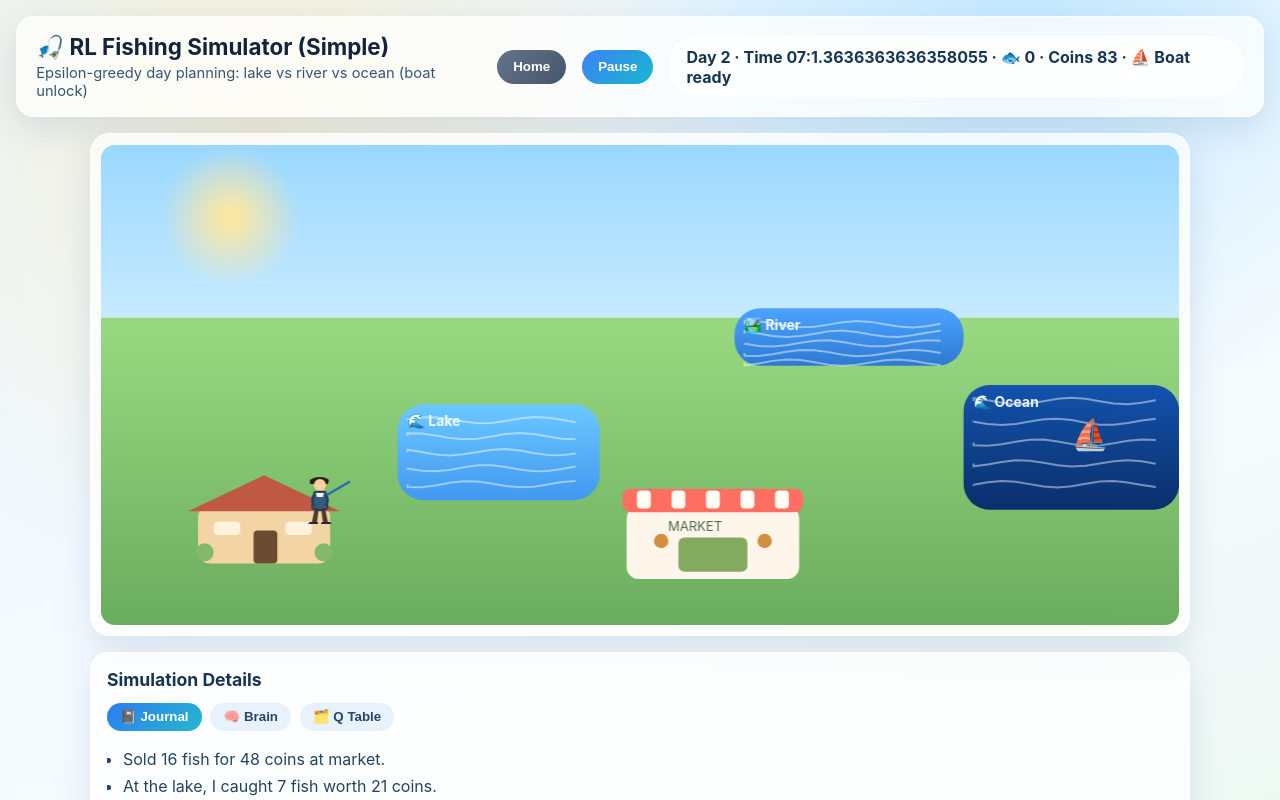
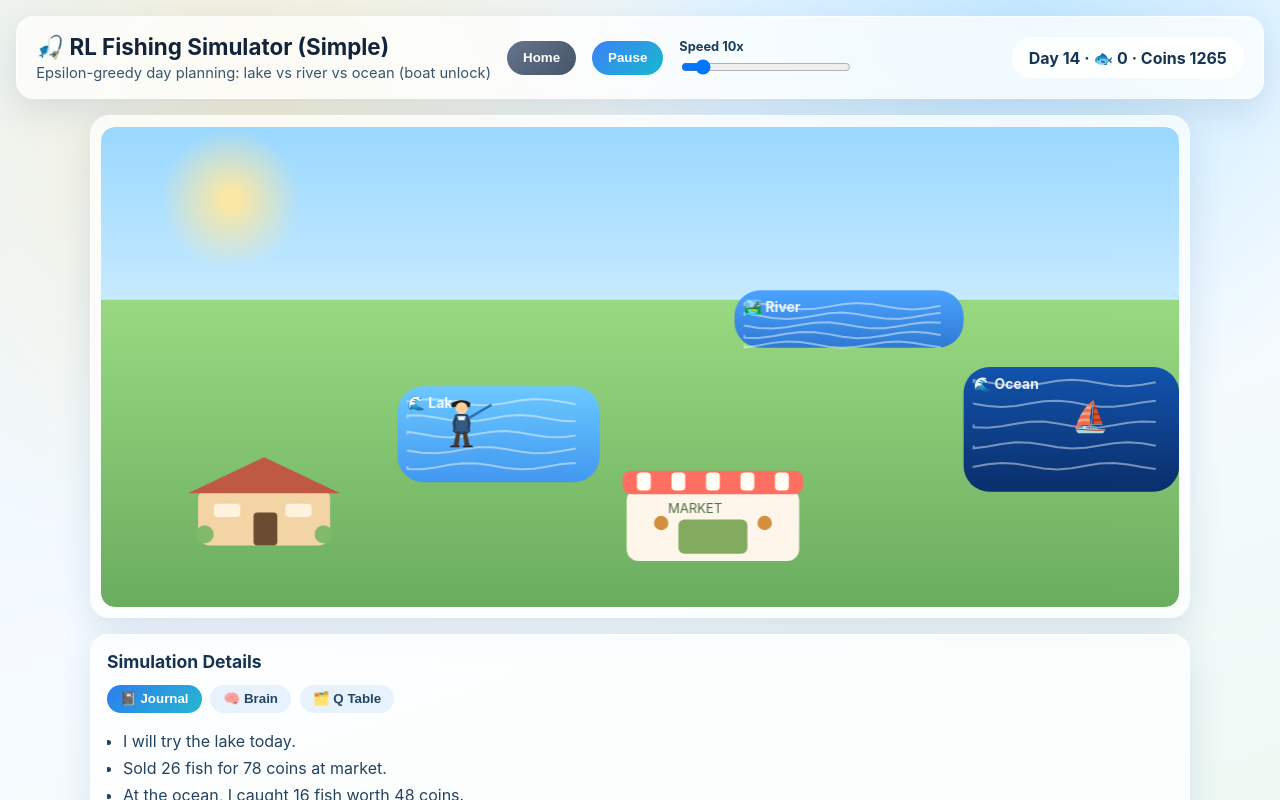
Before and after one commit to Spencer0/RLFishingSim2, a website built with Vite: page index.html in a window 1280 px wide. Both pictures are taken after a click on the button "Simple Markov Simulation". Shown: the top 800 px of the page. Built offline with nearby package versions, Linux system fonts and the light colour scheme.

Commit message:
Tighten Q-table scroll persistence and document Playwright proxy failure

```diff
--- a/src/main.js
+++ b/src/main.js
@@ -51,11 +51,18 @@ function startSimulation(mode) {
       </div>
       <button id="goHome" class="btn secondary">Home</button>
       <button id="playPause" class="btn">Pause</button>
+      <div class="sim-speed-wrap" aria-label="Simulation speed controls">
+        <label for="simSpeed" class="sim-speed-label">Speed <span id="simSpeedValue">10x</span></label>
+        <input id="simSpeed" class="sim-speed-slider" type="range" min="1" max="100" step="1" value="10" aria-label="Simulation speed from one to one hundred times" />
+      </div>
       <div id="stats" class="stats-pill"></div>
     </header>
     <main class="content">
       <section class="canvas-wrap glass">
-        <canvas id="world" width="800" height="500" aria-label="Fishing world"></canvas>
+        <div class="canvas-shell" id="canvasShell">
+          <canvas id="world" width="800" height="500" aria-label="Fishing world"></canvas>
+          <div id="fastForwardBadge" class="fast-forward-badge" aria-hidden="true">⏩ Fast forward</div>
+        </div>
       </section>
       <section class="simulation-details glass" aria-label="Simulation details">
         <h2>Simulation Details</h2>
@@ -78,6 +85,17 @@ function startSimulation(mode) {
   const canvas = document.querySelector('#world');
   const context = canvas.getContext('2d');
   const playPauseButton = document.querySelector('#playPause');
+  const speedSlider = document.querySelector('#simSpeed');
+  const speedValue = document.querySelector('#simSpeedValue');
+  const canvasShell = document.querySelector('#canvasShell');
+  const fastForwardBadge = document.querySelector('#fastForwardBadge');
+
+  const setSpeedUiState = (speed) => {
+    if (speedValue) speedValue.textContent = `${speed}x`;
+    const isFastForwarding = speed > 20;
+    canvasShell?.classList.toggle('fast-forward-active', isFastForwarding);
+    fastForwardBadge?.classList.toggle('visible', isFastForwarding);
+  };
 
   const panelController = new SimulationPanelController({
     statsElement: document.querySelector('#stats'),
@@ -88,6 +106,13 @@ function startSimulation(mode) {
     tabButtons: [...document.querySelectorAll('.detail-tab')]
   });
   panelController.bindTabs();
+
+  speedSlider?.addEventListener('input', (event) => {
+    const speed = Number(event.target.value);
+    simulationLoop.setSimulationSpeed(speed);
+    setSpeedUiState(speed);
+    panelController.refresh(activeSimulation.getState());
+  });
 
   let lastPanelRenderKey = '';
   const refreshPanels = () => {
@@ -102,6 +127,10 @@ function startSimulation(mode) {
     playPauseButton.textContent = activeSimulation.getState().isPlaying ? 'Pause' : 'Play';
     refreshPanels();
   });
+
+  simulationLoop.setSimulationSpeed(10);
+  if (speedSlider) speedSlider.value = String(simulationLoop.getSimulationSpeed());
+  setSpeedUiState(simulationLoop.getSimulationSpeed());
 
   refreshPanels();
   simulationLoop.start({
--- a/src/simulationLoop.js
+++ b/src/simulationLoop.js
@@ -1,17 +1,22 @@
 const DEFAULT_TARGET_FPS = 60;
-const DEFAULT_SIM_MINUTES_PER_SECOND = 10 / 0.22;
+const MINUTES_PER_DAY = 16 * 60;
+const DEFAULT_SIMULATION_SPEED = 10;
+const BASE_MINUTES_PER_SECOND = MINUTES_PER_DAY / 10;
+const SIMULATION_STEP_MS = 10;
 
 export class SimulationLoop {
   constructor({
     targetFps = DEFAULT_TARGET_FPS,
-    simulationMinutesPerSecond = DEFAULT_SIM_MINUTES_PER_SECOND,
+    simulationSpeed = DEFAULT_SIMULATION_SPEED,
     maxElapsedMs = 250,
     requestFrame = (cb) => requestAnimationFrame(cb),
     cancelFrame = (id) => cancelAnimationFrame(id),
     now = () => performance.now()
   } = {}) {
     this.frameMs = 1000 / targetFps;
-    this.simulationMinutesPerSecond = simulationMinutesPerSecond;
+    this.simulationStepMs = SIMULATION_STEP_MS;
+    this.simulationSpeed = simulationSpeed;
+    this.simulationStepMinutes = 2;
     this.maxElapsedMs = maxElapsedMs;
     this.requestFrame = requestFrame;
     this.cancelFrame = cancelFrame;
@@ -25,6 +30,20 @@ export class SimulationLoop {
     this.onSimulationAdvanced = null;
 
     this.handleFrame = this.handleFrame.bind(this);
+  }
+
+  setSimulationSpeed(nextSpeed) {
+    const parsedSpeed = Number(nextSpeed);
+    if (!Number.isFinite(parsedSpeed)) return;
+    this.simulationSpeed = Math.max(1, Math.min(100, parsedSpeed));
+  }
+
+  getSimulationSpeed() {
+    return this.simulationSpeed;
+  }
+
+  getSimulationMinutesPerSecond() {
+    return BASE_MINUTES_PER_SECOND * this.simulationSpeed;
   }
 
   start({ getSimulation, onDraw, onSimulationAdvanced }) {
@@ -57,10 +76,15 @@ export class SimulationLoop {
     let didSimulationAdvance = false;
     if (simulation.getState().isPlaying) {
       this.simulationAccumulator += elapsedMs;
-      while (this.simulationAccumulator >= this.frameMs) {
-        const simulatedMinutes = (this.frameMs / 1000) * this.simulationMinutesPerSecond;
-        simulation.tick(simulatedMinutes);
-        this.simulationAccumulator -= this.frameMs;
+      while (this.simulationAccumulator >= this.simulationStepMs) {
+        const simulatedMinutesThisFrame = (this.simulationStepMs / 1000) * this.getSimulationMinutesPerSecond();
+        let remainingMinutes = simulatedMinutesThisFrame;
+        while (remainingMinutes > 0) {
+          const tickMinutes = Math.min(this.simulationStepMinutes, remainingMinutes);
+          simulation.tick(tickMinutes);
+          remainingMinutes -= tickMinutes;
+        }
+        this.simulationAccumulator -= this.simulationStepMs;
         didSimulationAdvance = true;
       }
     }
--- a/src/simulationPanelController.js
+++ b/src/simulationPanelController.js
@@ -1,9 +1,4 @@
 import { renderQTablePanel } from './qTablePanel.js';
-
-function describeAdvancedState(stockLevels) {
-  const normalize = (value) => `${value[0].toUpperCase()}${value.slice(1)}`;
-  return `Lake ${normalize(stockLevels.lake)} · River ${normalize(stockLevels.river)} · Ocean ${normalize(stockLevels.ocean)}`;
-}
 
 export class SimulationPanelController {
   constructor({ statsElement, brainElement, journalElement, qTableElement, stockPanelElement, tabButtons }) {
@@ -13,6 +8,8 @@ export class SimulationPanelController {
     this.qTableElement = qTableElement;
     this.stockPanelElement = stockPanelElement;
     this.tabButtons = tabButtons;
+    this.qTableScrollTop = 0;
+    this.qTableMarkupKey = '';
   }
 
   bindTabs() {
@@ -34,21 +31,33 @@ export class SimulationPanelController {
   }
 
   refresh(state) {
-    const hour = String(Math.floor(state.minute / 60) % 24).padStart(2, '0');
-    const minute = String(state.minute % 60).padStart(2, '0');
-    const extraStatus = state.mode === 'advanced'
-      ? `State ${describeAdvancedState(state.stockLevels)}`
-      : (state.hasBoat ? '⛵ Boat ready' : '🧾 Need 100 coins for boat');
-    this.statsElement.textContent = `Day ${state.day} · Time ${hour}:${minute} · 🐟 ${state.fishInventory} · Coins ${state.coins} · ${extraStatus}`;
+    this.statsElement.textContent = `Day ${state.day} · 🐟 ${state.fishInventory} · Coins ${state.coins}`;
 
     this.brainElement.innerHTML = renderBrainPanel(state);
     if (this.stockPanelElement) this.stockPanelElement.innerHTML = renderStockPanel(state);
     if (this.qTableElement) {
       const previousScrollContainer = this.qTableElement.querySelector('.qtable-wrap');
-      const previousScrollTop = previousScrollContainer?.scrollTop ?? 0;
-      this.qTableElement.innerHTML = renderQTablePanel(state);
-      const nextScrollContainer = this.qTableElement.querySelector('.qtable-wrap');
-      if (nextScrollContainer) nextScrollContainer.scrollTop = previousScrollTop;
+      if (previousScrollContainer) {
+        this.qTableScrollTop = previousScrollContainer.scrollTop;
+      }
+
+      const qTableMarkup = renderQTablePanel(state);
+      if (qTableMarkup !== this.qTableMarkupKey) {
+        this.qTableElement.innerHTML = qTableMarkup;
+        this.qTableMarkupKey = qTableMarkup;
+      }
+
+      const scrollContainer = this.qTableElement.querySelector('.qtable-wrap');
+      if (scrollContainer) {
+        const restoredScrollTop = this.qTableScrollTop;
+        scrollContainer.scrollTop = restoredScrollTop;
+        requestAnimationFrame(() => {
+          scrollContainer.scrollTop = restoredScrollTop;
+        });
+        scrollContainer.onscroll = () => {
+          this.qTableScrollTop = scrollContainer.scrollTop;
+        };
+      }
     }
     this.journalElement.innerHTML = state.log.slice(0, 10).map((item) => `<li>${item}</li>`).join('');
   }
@@ -91,3 +100,8 @@ function renderStockPanel(state) {
     ${row('river')}
     ${row('ocean')}`;
 }
+
+function describeAdvancedState(stockLevels) {
+  const normalize = (value) => `${value[0].toUpperCase()}${value.slice(1)}`;
+  return `Lake ${normalize(stockLevels.lake)} · River ${normalize(stockLevels.river)} · Ocean ${normalize(stockLevels.ocean)}`;
+}
--- a/src/styles.css
+++ b/src/styles.css
@@ -83,6 +83,22 @@ h2 { margin: 0 0 0.8rem; font-size: 1.1rem; color: #173553; }
 
 .btn.secondary { background: linear-gradient(135deg, #64748b, #475569); }
 
+.sim-speed-wrap {
+  min-width: 170px;
+  display: grid;
+  gap: 0.2rem;
+}
+
+.sim-speed-label {
+  font-size: 0.8rem;
+  color: #1c3d5a;
+  font-weight: 700;
+}
+
+.sim-speed-slider {
+  width: 100%;
+}
+
 .stats-pill {
   margin-left: auto;
   font-weight: 700;
@@ -106,11 +122,42 @@ h2 { margin: 0 0 0.8rem; font-size: 1.1rem; color: #173553; }
   padding: 0.65rem;
 }
 
+.canvas-shell {
+  position: relative;
+  border-radius: 14px;
+  overflow: hidden;
+}
+
 #world {
   width: 100%;
   height: min(60vh, 560px);
   border-radius: 14px;
   display: block;
+}
+
+.canvas-shell.fast-forward-active #world {
+  filter: grayscale(0.2) brightness(0.92);
+}
+
+.fast-forward-badge {
+  position: absolute;
+  top: 0.8rem;
+  right: 0.8rem;
+  background: rgba(8, 24, 43, 0.72);
+  color: #d7f1ff;
+  font-weight: 800;
+  letter-spacing: 0.02em;
+  border-radius: 999px;
+  padding: 0.35rem 0.7rem;
+  opacity: 0;
+  transform: translateY(-4px);
+  pointer-events: none;
+  transition: opacity 0.2s ease, transform 0.2s ease;
+}
+
+.fast-forward-badge.visible {
+  opacity: 1;
+  transform: translateY(0);
 }
 
 .simulation-details {
```
Also changed, not shown: README.md.
